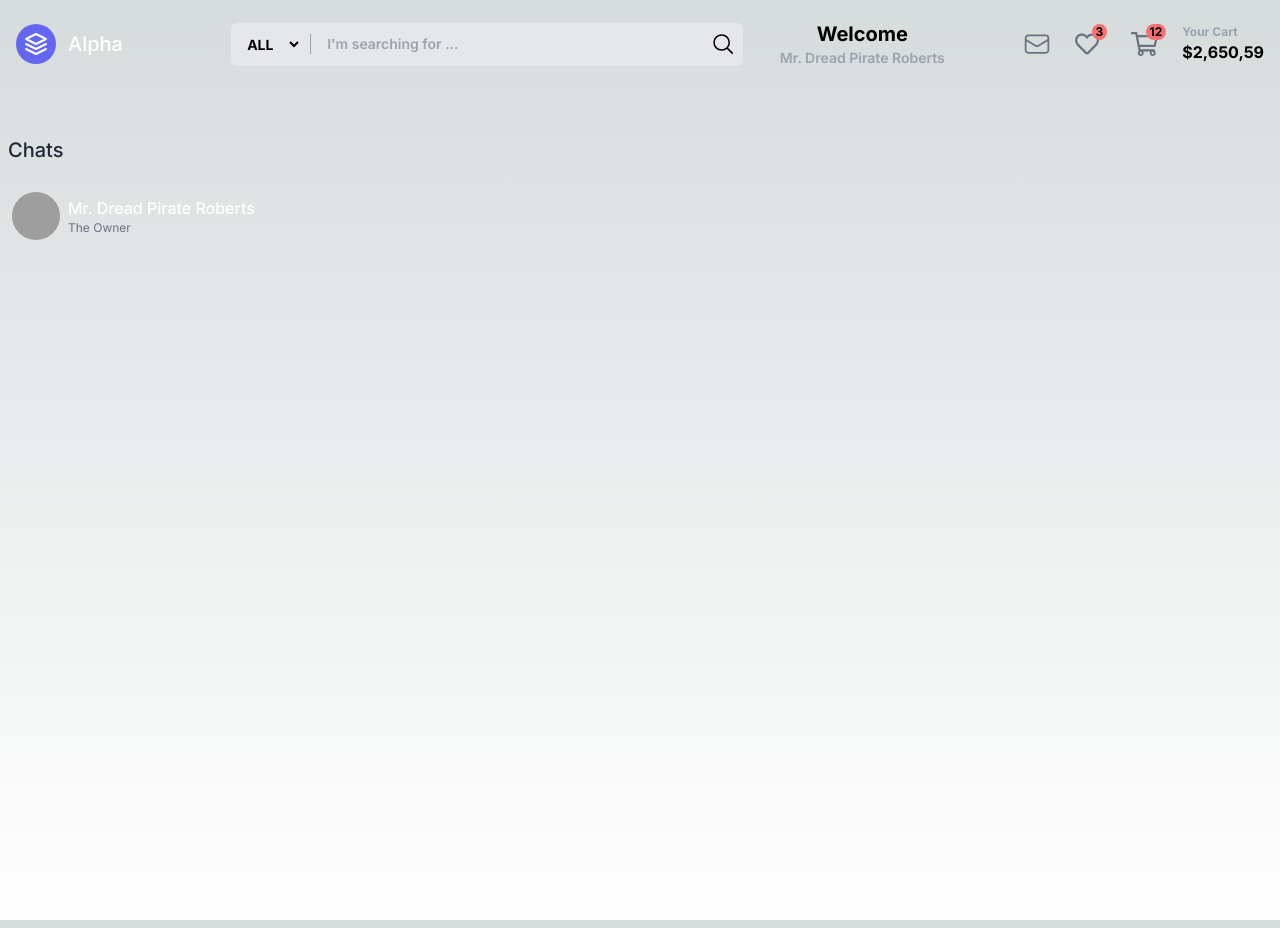
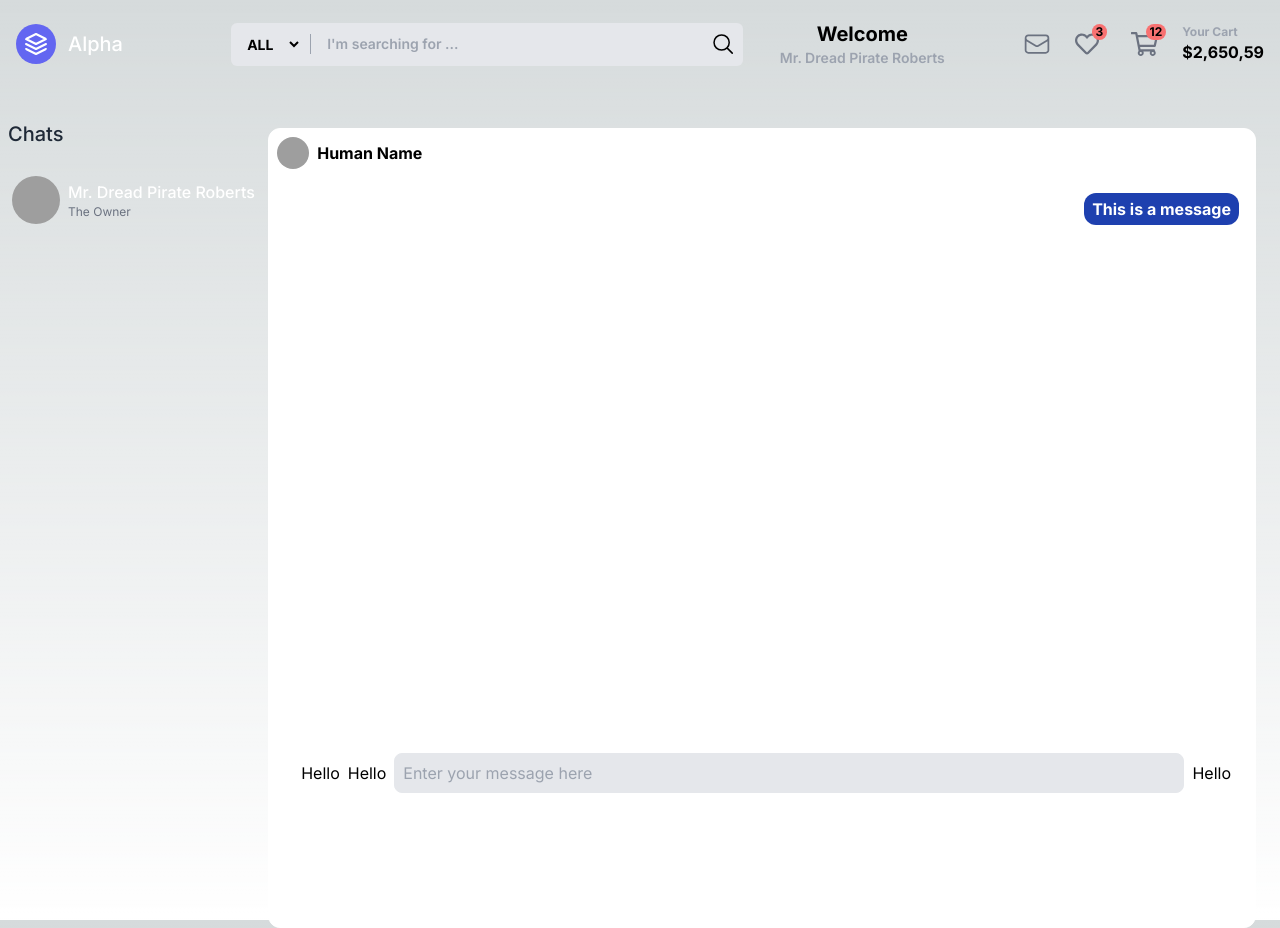
Before and after one commit to 0AniketMishra/Alpha, a Next.js app: page /messages in a window 1280 px wide. Built offline with nearby package versions, Linux system fonts and the light colour scheme; grey boxes are pictures that could not be loaded.

Commit message:
Commit on 01/11/23

```diff
--- a/app/Chat.js
+++ b/app/Chat.js
@@ -2,7 +2,112 @@ import React from 'react'
 
 const Chat = () => {
   return (
-          <div></div>
+    <><div className='w-full'>
+      <div className='bg-white  border border-white hidden lg:block mt-6 mx-auto rounded-xl mr-4 xl:w-[98%] lg:w-[92%] h-full'>
+
+        <div>
+          <div className='flex  p-2  items-center justify-between'>
+
+            <div className="flex items-center space-x-2">
+              <img src="https://daily-dev-tips.com/images/25-06-2021.jpg" className="w-8 h-8 rounded-full" />
+              <span className=' font-bold '>Human Name</span>
+            </div>
+
+
+          </div>
+
+          <div className=" overflow-y-scroll scroll-auto  scrollbar-hide h-[calc(100vh-15rem)] mb-4">
+
+            <div>
+
+              <div className="mt-2">
+
+                <div className=" flex justify-end ">
+                  <h1 className='w-fit p-1 rounded-xl max-w-[50%] pl-2 pr-2 text-white font-bold  mr-4 mt-2 bg-blue-800   '>This is a message</h1>
+                </div>
+
+              </div>
+
+            </div>
+
+
+          </div>
+
+
+
+        </div>
+        <div className="">
+          <div className=' mb-6 flex  ml-2 items-end  justify-center '>
+            <div className="flex items-center w-full ml-6 mr-6 ">
+              <div className="flex space-x-2">
+                <h1>Hello</h1>
+                <h1>Hello</h1>
+              </div>
+              <input placeholder='Enter your message here' className='w-full outline-none border bg-gray-200 rounded-lg text-black p-2 ml-2 mr-2 h-10 scrollbar-hide ' />
+              <h1>Hello</h1>
+
+            </div>
+          </div>
+        </div>
+      </div>
+
+
+
+    </div><div className='lg:hidden border border-white mt-6 mr-4 rounded-xl  ml-4 h-full bg-white'>
+        <div className='flex p-2  items-center justify-between'>
+
+          <div className="flex items-center space-x-2">
+            <h1>Hello</h1>
+
+            <img src="https://daily-dev-tips.com/images/25-06-2021.jpg" className="w-8 h-8 rounded-full" />
+            <span className=' font-bold '></span>
+          </div>
+
+
+        </div>
+
+        <div className=" overflow-y-scroll scrollbar-hide h-[68vh]">
+
+
+
+
+          <div  className="">
+
+              <div >
+                <div className=" flex justify-end ">
+                  <h1 className='w-fit p-1 rounded-xl max-w-[50%] pl-2 pr-2 text-white font-bold  mr-4 mt-2 bg-blue-800   '>Message</h1>
+                </div>
+              </div>
+
+
+
+
+          </div>
+
+
+
+
+
+
+        </div>
+        <div className="">
+          <div className=' mb-6 flex  items-end  justify-center '>
+            <div className="flex items-center w-full ml-4 mr-4 ">
+              <div className="flex space-x-2">
+                <h1>Hello</h1>
+                <h1>Hello</h1>
+
+              </div>
+              <input placeholder='Enter your message here' className='w-full outline-none border bg-gray-200 rounded-lg text-black p-2 ml-2 mr-2 h-10 scrollbar-hide ' />
+              <h1>Hello</h1>
+
+            </div>
+          </div>
+        </div>
+      </div></>
+
+
+
   )
 }
 
--- a/app/ChatSidebar.js
+++ b/app/ChatSidebar.js
@@ -2,8 +2,8 @@ import React from 'react'
 
 const ChatSidebar = () => {
   return (
-    <div>
-          <div className="h-screen py-8 overflow-y-auto bg-transparent   sm:w-64 w-60 ">
+    <div className='hidden lg:flex 2xl:flex'>
+          <div className="h-screen py-4 overflow-y-auto bg-transparent   sm:w-64 w-60 ">
               <h1 className="text-xl font-medium text-gray-800 dark:text-white">Chats</h1>
 
               <div className="mt-4 space-y-4">
--- a/app/Sidebar.js
+++ b/app/Sidebar.js
@@ -2,7 +2,7 @@ import React from 'react'
 
 const Sidebar = () => {
   return (
-      <div className="relative flex flex-col bg-clip-border  bg-transparent text-gray-700  w-[60%] max-w-[14rem] pr-0 pl-2 pt-2 pb-2 shadow-xl shadow-blue-gray-900/5">
+      <div className="relative hidden lg:flex xl:flex 2xl:flex  flex-col bg-clip-border  bg-transparent text-gray-700  w-[60%] max-w-[14rem] pr-0 pl-2 pt-2 pb-2 shadow-xl shadow-blue-gray-900/5">
           <div className="mb-2 p-4">
               <h5 className="block antialiased tracking-normal font-sans text-xl font-semibold leading-snug text-white">Shop By Category</h5>
           </div>
--- a/app/messages/page.js
+++ b/app/messages/page.js
@@ -2,15 +2,17 @@ import React from 'react'
 import Header from '../Header'
 import ChatSidebar from '../ChatSidebar'
 import Chat from '../Chat'
-
+import Link from "next/link"
 const page = () => {
   return (
     <div>
         <Header/>
-        <div className='container mx-auto px-4 lg:px-2 py-4 flex '>
+        <div className='container flex mx-auto px-4 lg:px-2 py-4 '>
             <ChatSidebar/>
             <Chat/>
-        </div>
+      </div>
+
+
     </div>
   )
 }
```
